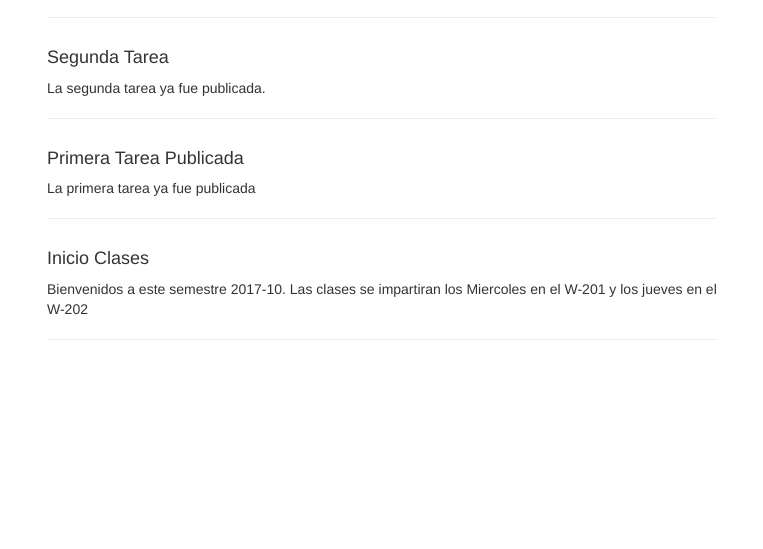
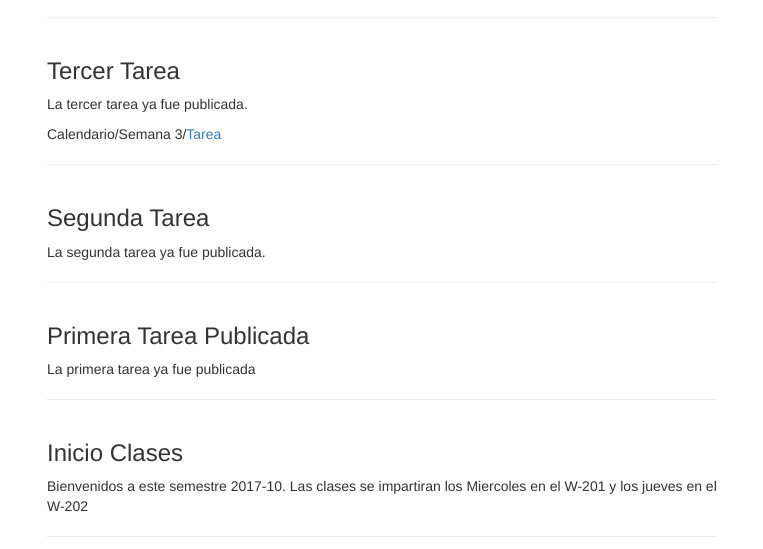
Before and after one commit to caev03/MEL-2017-10, a website: page Presentaciones/index.html in a window 1280 px wide. Shown: the part 633-1182 px from the top of the page, without its empty margins (258-1021 px from the left). Before the commit the page ends 1053 px from the top, so only its background shows below. Drawn offline with nearby package versions, Linux system fonts and the light colour scheme.

Commit message:
Tarea Semana 3

```diff
--- a/Presentaciones/calendario.txt
+++ b/Presentaciones/calendario.txt
@@ -1,6 +1,6 @@
 1;Enero 23 - Enero 27;Bienvenida - Introducción;./s1/BienvenidaEIntroduccion.html#/;./s1/pdfs/Tarea1.pdf;table-success
 2;Enero 30 - Febrero 3;Sistemas Formales, Sistemas Lógicos y Logica proposicional;./s2/class2.html;./s2/pdfs/Tarea2MEL.pdf;-
-3;Febrero 6 - Febrero 10;Traducción a & de lenguaje natural. Representación y Deducción;./s3/class3.html;-;-
+3;Febrero 6 - Febrero 10;Traducción a & de lenguaje natural. Representación y Deducción;./s3/class3.html;./s3/pdfs/Tarea_3.pdf;-
 4;Febrero 13 - Febrero 17;-;-;-;-
 5;Febrero 20 - Febrero 24;-;-;-;-
 6;Febrero 27 - Marzo 3;-;-;-;-
--- a/Presentaciones/index.html
+++ b/Presentaciones/index.html
@@ -52,17 +52,23 @@
       		<hr>
       	</div>
         <div class="col-lg-12">
-          <h4>Segunda Tarea</h4>
+          <h3>Tercer Tarea</h3>
+          <p>La tercer tarea ya fue publicada.</p>
+          <p>Calendario/Semana 3/<a href="./s3/pdfs/Tarea_3.pdf">Tarea</a></p>
+          <hr>
+        </div>
+        <div class="col-lg-12">
+          <h3>Segunda Tarea</h3>
           <p>La segunda tarea ya fue publicada.</p>
           <hr>
         </div>
         <div class="col-lg-12">
-          <h4>Primera Tarea Publicada</h4>
+          <h3>Primera Tarea Publicada</h3>
           <p>La primera tarea ya fue publicada</p>
           <hr>
         </div>
         <div class="col-lg-12">
-          <h4>Inicio Clases</h4>
+          <h3>Inicio Clases</h3>
           <p>Bienvenidos a este semestre 2017-10. Las clases se impartiran los Miercoles en el W-201 y los jueves en el W-202</p>
           <hr>
         </div>
```
Also changed, not shown: 1 other file.
